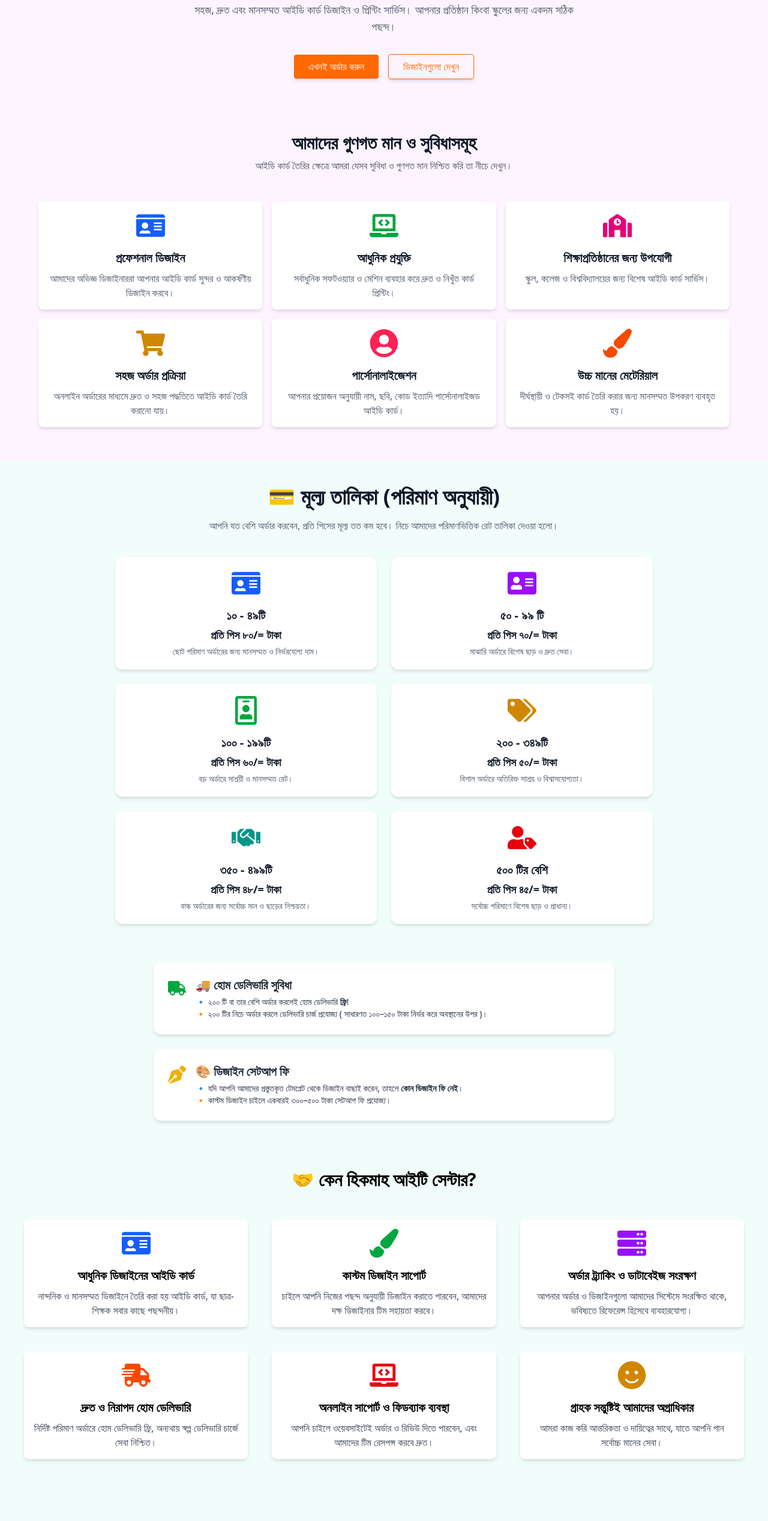
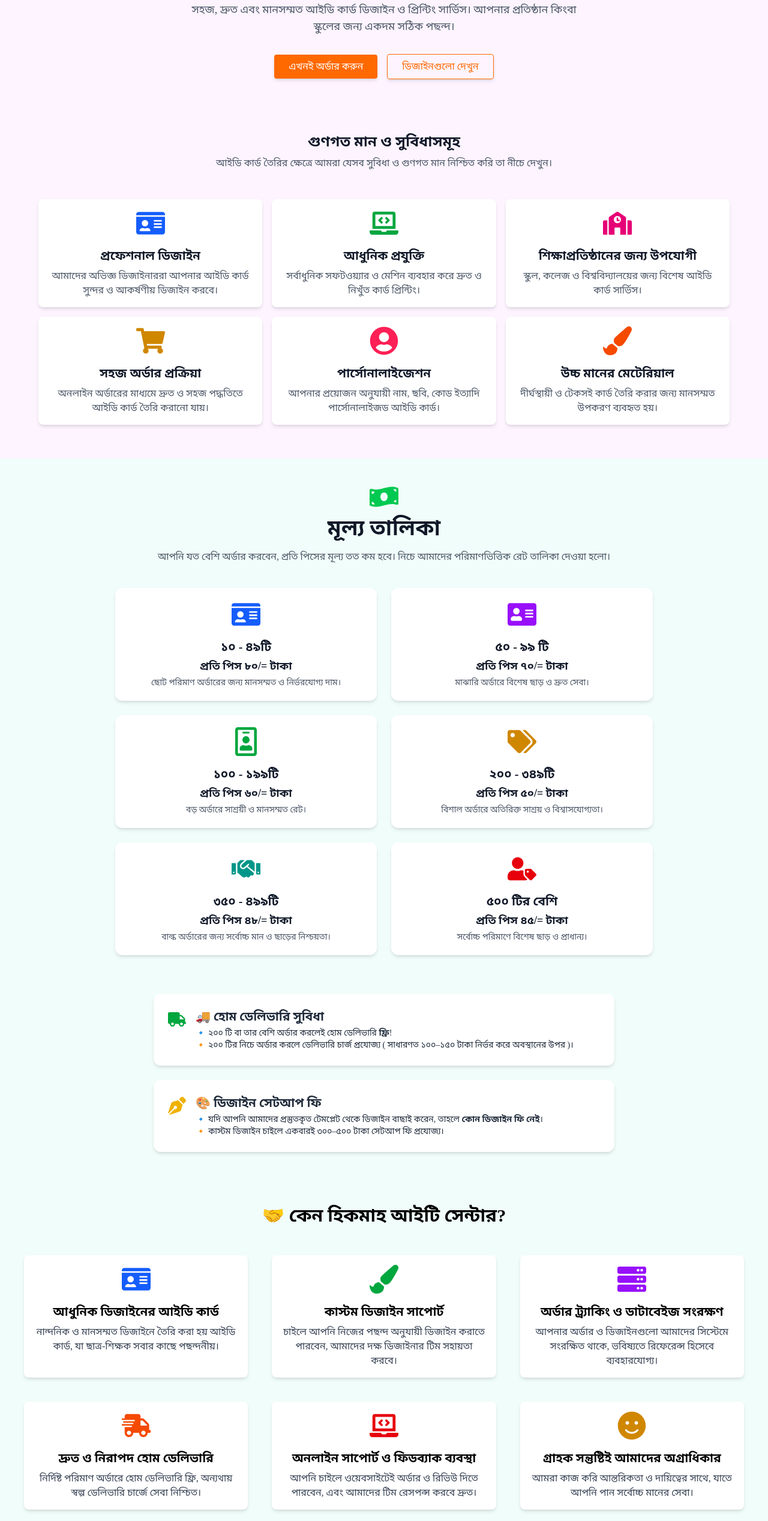
Before and after one commit to mdjunaidalhabib/hikmah-it, a Next.js app: page /id-card in a window 1280 px wide. Shown: the part 234-2769 px from the top of the page at 60% size. Built offline with nearby package versions, Linux system fonts and the light colour scheme.

Commit message:
Updated code

```diff
--- a/app/components/home/HeroSection.jsx
+++ b/app/components/home/HeroSection.jsx
@@ -18,8 +18,7 @@ export default function HeroSection() {
             সমাধান। যেটা শুধু কাজের না, আপনার বিশ্বাসেরও যোগ্য।
           </p>
           <Link href="/">
-            <button
-                  className="px-4 sm:px-14 inline-block py-2 shadow-md lg:m-3 rounded bg-violet-700 hover:bg-fuchsia-600 text-white text-center transition-all duration-300 cursor-pointer hover:scale-105 active:scale-105 active:bg-fuchsia-600">
+            <button className="px-4 sm:px-14 inline-block py-2 shadow-md lg:m-3 rounded bg-violet-700 hover:bg-fuchsia-600 text-white text-center transition-all duration-300 cursor-pointer hover:scale-105 active:scale-105 active:bg-fuchsia-600">
               আমাদের সম্পর্কে জানুন
             </button>
           </Link>
--- a/app/components/idCardMaking/CombinedSection.jsx
+++ b/app/components/idCardMaking/CombinedSection.jsx
@@ -4,8 +4,11 @@ import FAQSection from "./FAQSection";
 
 const CombinedSection = () => {
   return (
-    <section id="order-section" className="bg-teal-50 dark:bg-gray-900">
-      <div className="max-w-7xl mx-auto p-24">
+    <section
+      id="order-section"
+      className="bg-fuchsia-50 dark:bg-gray-900 pt-8"
+    >
+      <div className=" text-center px-4 md:px-10 py-10 max-w-7xl mx-auto">
         {/* হেডিং */}
         <h2 className="text-3xl md:text-4xl font-bold text-center text-gray-800 dark:text-white p-2">
           🎫 আইডি কার্ড অর্ডার করুন এবং বিস্তারিত জানুন
--- a/app/components/idCardMaking/PricingSection.jsx
+++ b/app/components/idCardMaking/PricingSection.jsx
@@ -8,6 +8,7 @@ import {
   FaPenNib,
   FaTags,
   FaHandshake,
+  FaMoneyBillWave,
 } from "react-icons/fa";
 
 const pricingTiers = [
@@ -67,9 +68,10 @@ const PricingSection = () => {
       <div className="px-4 md:px-8 py-10 max-w-7xl mx-auto">
         {/* Heading */}
         <div className="max-w-4xl mx-auto text-center mb-10">
-          <h2 className="text-3xl md:text-4xl font-bold text-gray-900 dark:text-white">
-            💳 মূল্য তালিকা (পরিমাণ অনুযায়ী)
-          </h2>
+            <FaMoneyBillWave className="text-green-500 text-5xl mx-auto mb-2" />
+            <h2 className="text-3xl md:text-4xl font-bold text-gray-900 dark:text-white">
+            মূল্য তালিকা
+            </h2>
           <p className="text-gray-600 dark:text-gray-300 mt-4">
             আপনি যত বেশি অর্ডার করবেন, প্রতি পিসের মূল্য তত কম হবে। নিচে আমাদের
             পরিমাণভিত্তিক রেট তালিকা দেওয়া হলো।
--- a/app/components/idCardMaking/ServiceSection.jsx
+++ b/app/components/idCardMaking/ServiceSection.jsx
@@ -50,8 +50,8 @@ const ServiceSection = () => {
   return (
     <section className="bg-fuchsia-50 dark:bg-gray-900">
       <div className="px-4 md:px-10 py-14 max-w-7xl mx-auto text-center">
-        <h2 className="text-3xl font-bold text-gray-900 dark:text-white -mt-4 p-2">
-          আমাদের গুণগত মান ও সুবিধাসমূহ
+        <h2 className="text-2xl font-bold text-gray-900 dark:text-white -mt-4 p-2">
+        গুণগত মান ও সুবিধাসমূহ
         </h2>
         <p className="max-w-2xl mx-auto  mb-6 text-gray-600 dark:text-gray-300 pb-6">
           আইডি কার্ড তৈরির ক্ষেত্রে আমরা যেসব সুবিধা ও গুণগত মান নিশ্চিত করি তা
--- a/app/components/idCardMaking/WhyChooseUs.jsx
+++ b/app/components/idCardMaking/WhyChooseUs.jsx
@@ -50,7 +50,7 @@ const reasons = [
 const WhyChooseUs = () => {
   return (
     <section className="bg-teal-50 dark:bg-gray-900">
-      <div className="px-4 md:px-10 pt-10 max-w-7xl mx-auto text-center">
+      <div className="px-4 md:px-10 py-12 max-w-7xl mx-auto text-center">
         <h2 className="text-3xl font-bold mb-12">
           🤝 কেন হিকমাহ আইটি সেন্টার?
         </h2>
--- a/app/globals.css
+++ b/app/globals.css
@@ -4,3 +4,9 @@
 html {
   scroll-behavior: smooth;
 }
+
+@layer base {
+  html {
+    font-family: serif, "Noto Sans Bengali", sans-serif;
+  }
+}
--- a/app/layout.js
+++ b/app/layout.js
@@ -13,6 +13,7 @@ const geistMono = Geist_Mono({
   variable: "--font-geist-mono",
   subsets: ["latin"],
 });
+
 
 export const metadata = {
   title: "Hikmah IT",
```
